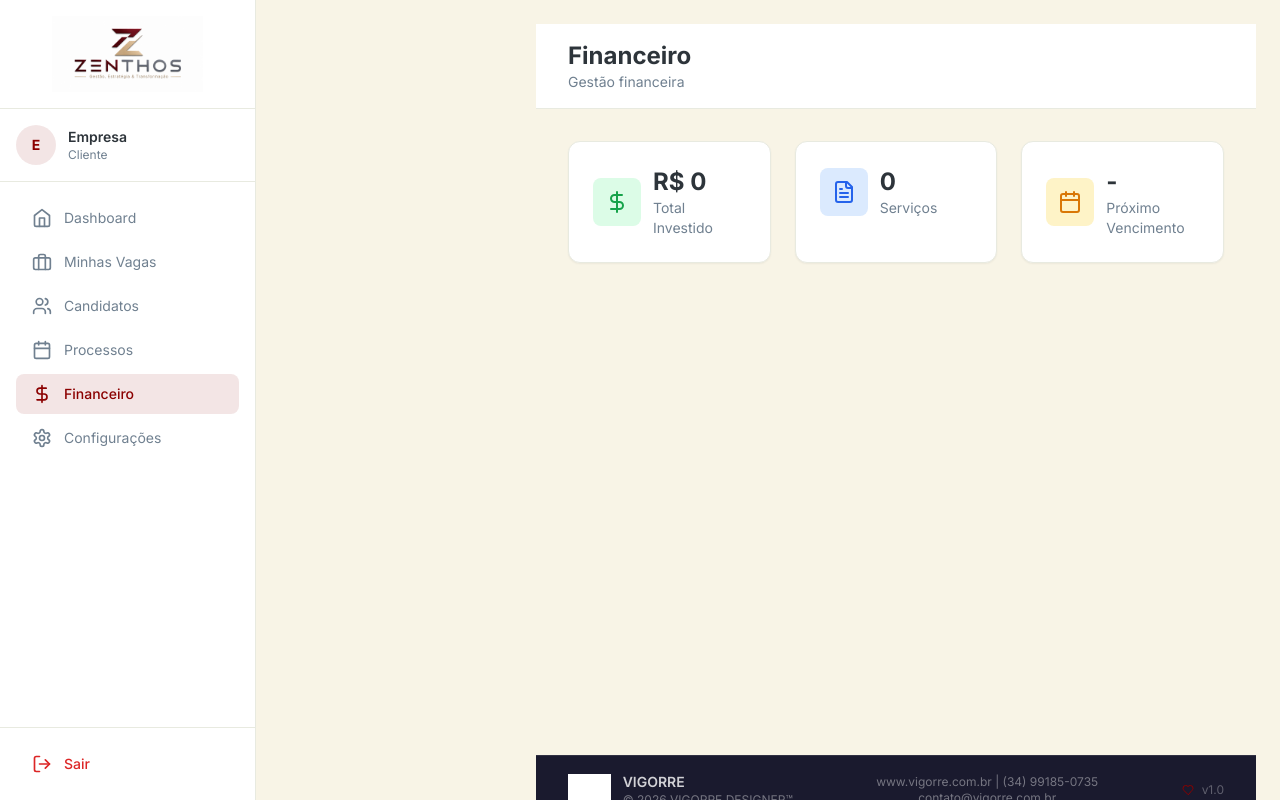
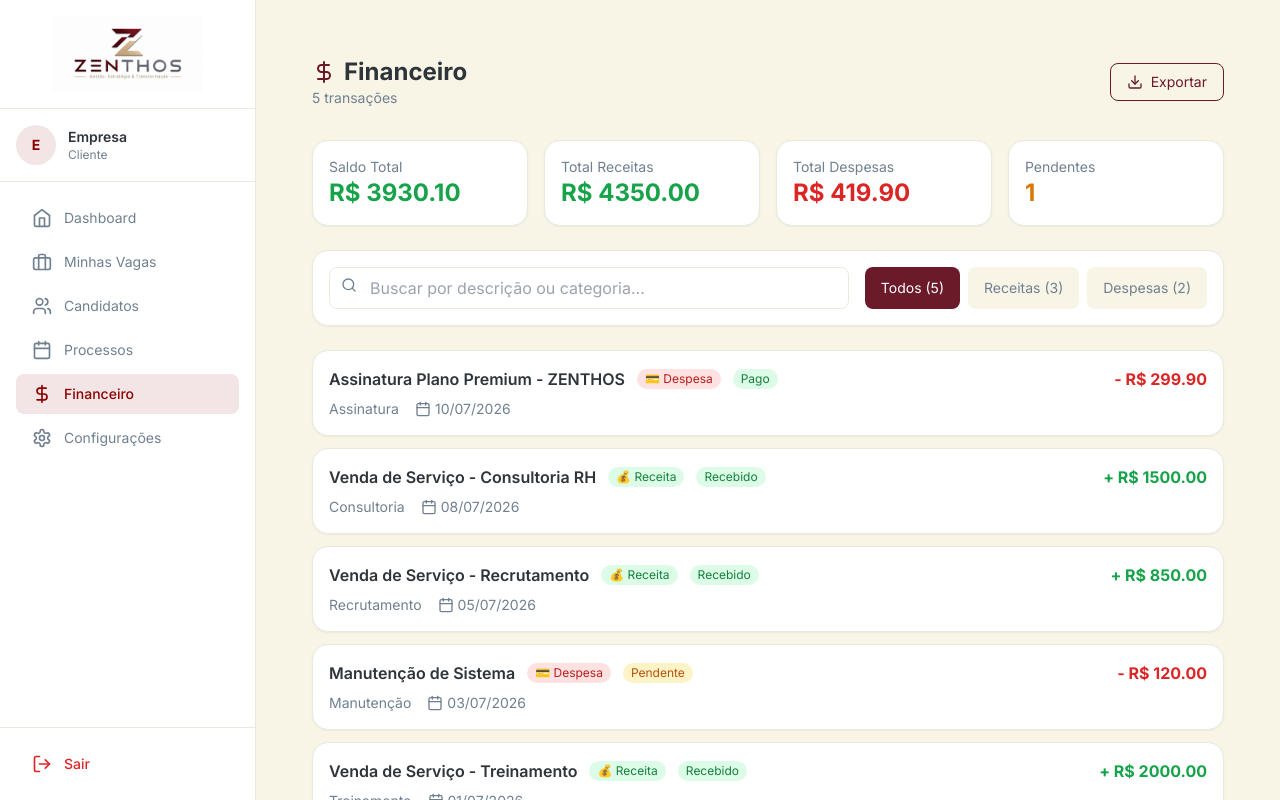
Before and after one commit to trivoroficial/consult_recruit, a Next.js app: page /empresa/financeiro in a window 1280 px wide. Shown: the top 800 px of the page. Built offline with nearby package versions, Linux system fonts and the light colour scheme; grey boxes are pictures that could not be loaded.

Commit message:
Update page.tsx

```diff
--- a/src/app/(dashboard)/empresa/financeiro/page.tsx
+++ b/src/app/(dashboard)/empresa/financeiro/page.tsx
@@ -1,62 +1,174 @@
 'use client'
 
-import { SidebarEmpresa } from '@/components/dashboard/SidebarEmpresa'
+import { useState } from 'react'
+import { useRouter } from 'next/navigation'
 import { DashboardFooter } from '@/components/dashboard/DashboardFooter'
-import { DollarSign, FileText, Calendar } from 'lucide-react'
+import {
+  DollarSign, Search, Eye, TrendingUp, TrendingDown,
+  Calendar, CreditCard, Filter, ArrowUpDown,
+  Download, PieChart
+} from 'lucide-react'
 
 export default function EmpresaFinanceiro() {
+  const router = useRouter()
+  const [search, setSearch] = useState('')
+  const [filter, setFilter] = useState('Todos')
+
+  const transacoes = [
+    { id: 1, descricao: 'Assinatura Plano Premium - ZENTHOS', valor: 299.90, tipo: 'despesa', data: '10/07/2026', status: 'Pago', categoria: 'Assinatura' },
+    { id: 2, descricao: 'Venda de Serviço - Consultoria RH', valor: 1500.00, tipo: 'receita', data: '08/07/2026', status: 'Recebido', categoria: 'Consultoria' },
+    { id: 3, descricao: 'Venda de Serviço - Recrutamento', valor: 850.00, tipo: 'receita', data: '05/07/2026', status: 'Recebido', categoria: 'Recrutamento' },
+    { id: 4, descricao: 'Manutenção de Sistema', valor: 120.00, tipo: 'despesa', data: '03/07/2026', status: 'Pendente', categoria: 'Manutenção' },
+    { id: 5, descricao: 'Venda de Serviço - Treinamento', valor: 2000.00, tipo: 'receita', data: '01/07/2026', status: 'Recebido', categoria: 'Treinamento' },
+  ]
+
+  const filtered = transacoes.filter(t => {
+    const matchSearch = t.descricao.toLowerCase().includes(search.toLowerCase()) ||
+                        t.categoria.toLowerCase().includes(search.toLowerCase())
+    const matchFilter = filter === 'Todos' || t.tipo === filter
+    return matchSearch && matchFilter
+  })
+
+  const totalReceitas = transacoes.filter(t => t.tipo === 'receita').reduce((acc, t) => acc + t.valor, 0)
+  const totalDespesas = transacoes.filter(t => t.tipo === 'despesa').reduce((acc, t) => acc + t.valor, 0)
+  const saldo = totalReceitas - totalDespesas
+
+  const statusCount = {
+    total: transacoes.length,
+    receitas: transacoes.filter(t => t.tipo === 'receita').length,
+    despesas: transacoes.filter(t => t.tipo === 'despesa').length,
+    pendentes: transacoes.filter(t => t.status === 'Pendente').length,
+  }
+
   return (
     <div className="min-h-screen bg-[#F8F4E6] flex flex-col">
-      <SidebarEmpresa />
+      <div className="flex-1 p-8">
+        <div className="mb-8">
+          <div className="flex items-center justify-between">
+            <div>
+              <h1 className="text-2xl font-bold text-[#2D343A] flex items-center gap-2">
+                <DollarSign className="h-6 w-6 text-[#6B1A2A]" />
+                Financeiro
+              </h1>
+              <p className="text-sm text-[#708090]">{statusCount.total} transações</p>
+            </div>
+            <button className="px-4 py-2 border border-[#6B1A2A] text-[#6B1A2A] rounded-lg hover:bg-[#6B1A2A] hover:text-white transition flex items-center gap-2 text-sm">
+              <Download className="h-4 w-4" />
+              Exportar
+            </button>
+          </div>
+        </div>
 
-      <div className="flex-1 ml-64 flex flex-col min-h-screen">
-        <header className="bg-white border-b border-[#E8EAE0] px-8 py-4 flex items-center justify-between">
-          <div>
-            <h1 className="text-2xl font-bold text-[#2D343A]">Financeiro</h1>
-            <p className="text-sm text-[#708090]">Gestão financeira</p>
+        {/* Resumo Financeiro */}
+        <div className="grid grid-cols-1 md:grid-cols-4 gap-4 mb-6">
+          <div className="bg-white rounded-2xl shadow-sm border border-[#E8EAE0] p-4">
+            <p className="text-sm text-[#708090]">Saldo Total</p>
+            <p className={`text-2xl font-bold ${saldo >= 0 ? 'text-green-600' : 'text-red-600'}`}>
+              R$ {saldo.toFixed(2)}
+            </p>
           </div>
-        </header>
+          <div className="bg-white rounded-2xl shadow-sm border border-[#E8EAE0] p-4">
+            <p className="text-sm text-[#708090]">Total Receitas</p>
+            <p className="text-2xl font-bold text-green-600">R$ {totalReceitas.toFixed(2)}</p>
+          </div>
+          <div className="bg-white rounded-2xl shadow-sm border border-[#E8EAE0] p-4">
+            <p className="text-sm text-[#708090]">Total Despesas</p>
+            <p className="text-2xl font-bold text-red-600">R$ {totalDespesas.toFixed(2)}</p>
+          </div>
+          <div className="bg-white rounded-2xl shadow-sm border border-[#E8EAE0] p-4">
+            <p className="text-sm text-[#708090]">Pendentes</p>
+            <p className="text-2xl font-bold text-yellow-600">{statusCount.pendentes}</p>
+          </div>
+        </div>
 
-        <div className="flex-1 p-8">
-          <div className="grid grid-cols-1 md:grid-cols-3 gap-6 mb-8">
-            <div className="bg-white p-6 rounded-xl shadow-sm border border-[#E8EAE0]">
-              <div className="flex items-center gap-3">
-                <div className="p-3 bg-green-100 rounded-lg">
-                  <DollarSign className="h-6 w-6 text-green-600" />
-                </div>
-                <div>
-                  <p className="text-2xl font-bold text-[#2D343A]">R$ 0</p>
-                  <p className="text-sm text-[#708090]">Total Investido</p>
-                </div>
-              </div>
+        {/* Filtros e Busca */}
+        <div className="bg-white rounded-2xl shadow-sm border border-[#E8EAE0] p-4 mb-6">
+          <div className="flex flex-col md:flex-row gap-4">
+            <div className="flex-1 relative">
+              <Search className="absolute left-3 top-2.5 h-4 w-4 text-[#708090]" />
+              <input
+                type="text"
+                placeholder="Buscar por descrição ou categoria..."
+                className="w-full pl-10 pr-4 py-2 border border-[#E8EAE0] rounded-lg focus:ring-2 focus:ring-[#6B1A2A] focus:outline-none"
+                value={search}
+                onChange={(e) => setSearch(e.target.value)}
+              />
             </div>
-            <div className="bg-white p-6 rounded-xl shadow-sm border border-[#E8EAE0]">
-              <div className="flex items-center gap-3">
-                <div className="p-3 bg-blue-100 rounded-lg">
-                  <FileText className="h-6 w-6 text-blue-600" />
-                </div>
-                <div>
-                  <p className="text-2xl font-bold text-[#2D343A]">0</p>
-                  <p className="text-sm text-[#708090]">Serviços</p>
-                </div>
-              </div>
-            </div>
-            <div className="bg-white p-6 rounded-xl shadow-sm border border-[#E8EAE0]">
-              <div className="flex items-center gap-3">
-                <div className="p-3 bg-yellow-100 rounded-lg">
-                  <Calendar className="h-6 w-6 text-yellow-600" />
-                </div>
-                <div>
-                  <p className="text-2xl font-bold text-[#2D343A]">-</p>
-                  <p className="text-sm text-[#708090]">Próximo Vencimento</p>
-                </div>
-              </div>
+            <div className="flex gap-2 flex-wrap">
+              <button
+                onClick={() => setFilter('Todos')}
+                className={`px-4 py-2 rounded-lg text-sm transition ${
+                  filter === 'Todos' ? 'bg-[#6B1A2A] text-white' : 'bg-[#F8F4E6] text-[#708090] hover:bg-[#E8EAE0]'
+                }`}
+              >
+                Todos ({statusCount.total})
+              </button>
+              <button
+                onClick={() => setFilter('receita')}
+                className={`px-4 py-2 rounded-lg text-sm transition ${
+                  filter === 'receita' ? 'bg-green-600 text-white' : 'bg-[#F8F4E6] text-[#708090] hover:bg-[#E8EAE0]'
+                }`}
+              >
+                Receitas ({statusCount.receitas})
+              </button>
+              <button
+                onClick={() => setFilter('despesa')}
+                className={`px-4 py-2 rounded-lg text-sm transition ${
+                  filter === 'despesa' ? 'bg-red-600 text-white' : 'bg-[#F8F4E6] text-[#708090] hover:bg-[#E8EAE0]'
+                }`}
+              >
+                Despesas ({statusCount.despesas})
+              </button>
             </div>
           </div>
         </div>
 
-        <DashboardFooter />
+        {/* Lista */}
+        {filtered.length === 0 ? (
+          <div className="bg-white rounded-2xl shadow-sm border border-[#E8EAE0] p-12 text-center">
+            <DollarSign className="h-12 w-12 text-[#708090] mx-auto mb-4" />
+            <p className="text-[#708090]">Nenhuma transação encontrada</p>
+          </div>
+        ) : (
+          <div className="space-y-3">
+            {filtered.map((item) => (
+              <div key={item.id} className="bg-white rounded-2xl shadow-sm border border-[#E8EAE0] p-4 hover:shadow-md transition">
+                <div className="flex items-start justify-between">
+                  <div className="flex-1">
+                    <div className="flex items-center gap-3">
+                      <h3 className="font-semibold text-[#2D343A]">{item.descricao}</h3>
+                      <span className={`px-2 py-0.5 rounded-full text-xs ${
+                        item.tipo === 'receita' ? 'bg-green-100 text-green-700' : 'bg-red-100 text-red-700'
+                      }`}>
+                        {item.tipo === 'receita' ? '💰 Receita' : '💳 Despesa'}
+                      </span>
+                      <span className={`px-2 py-0.5 rounded-full text-xs ${
+                        item.status === 'Pago' || item.status === 'Recebido' ? 'bg-green-100 text-green-700' :
+                        item.status === 'Pendente' ? 'bg-yellow-100 text-yellow-700' : 'bg-red-100 text-red-700'
+                      }`}>
+                        {item.status}
+                      </span>
+                    </div>
+                    <div className="flex flex-wrap items-center gap-4 mt-2 text-sm text-[#708090]">
+                      <span>{item.categoria}</span>
+                      <span className="flex items-center gap-1">
+                        <Calendar className="h-4 w-4" />
+                        {item.data}
+                      </span>
+                    </div>
+                  </div>
+                  <div className="text-right">
+                    <p className={`font-bold ${item.tipo === 'receita' ? 'text-green-600' : 'text-red-600'}`}>
+                      {item.tipo === 'receita' ? '+' : '-'} R$ {item.valor.toFixed(2)}
+                    </p>
+                  </div>
+                </div>
+              </div>
+            ))}
+          </div>
+        )}
       </div>
+      <DashboardFooter />
     </div>
   )
 }
```
